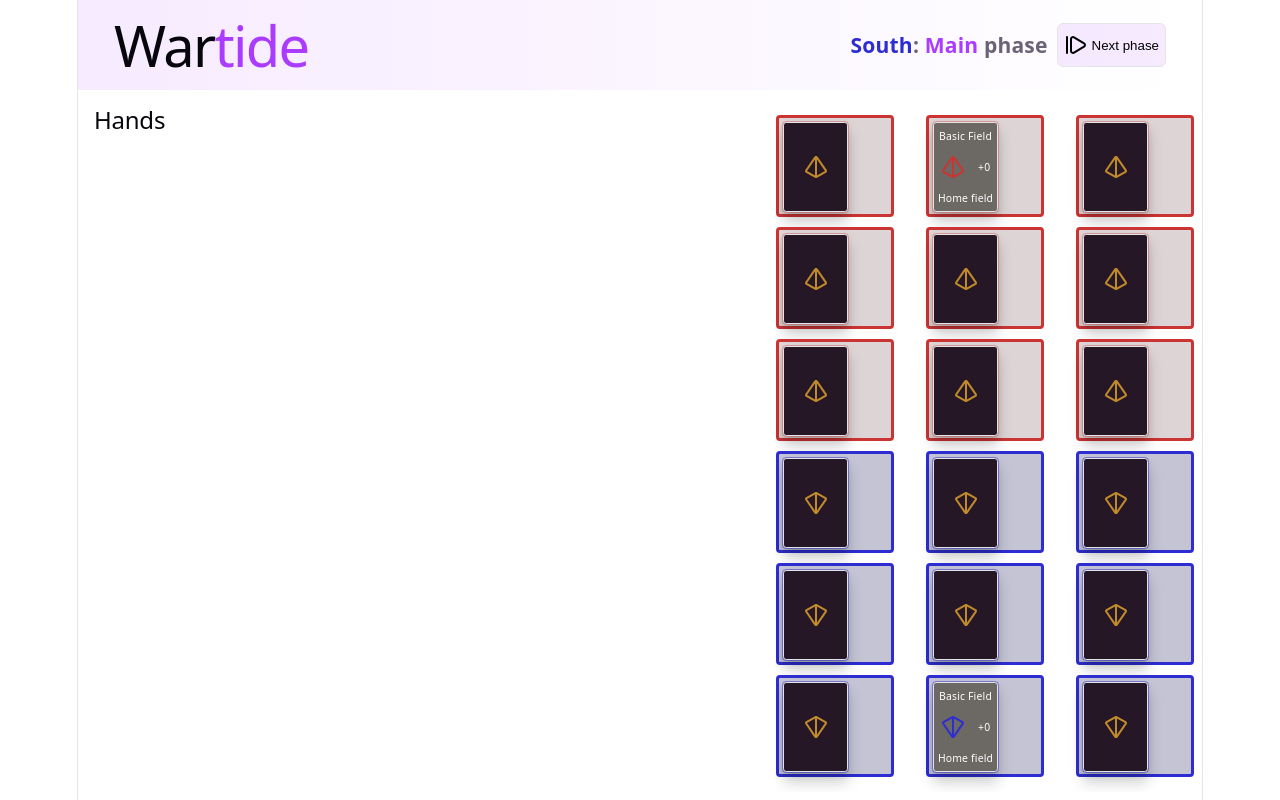
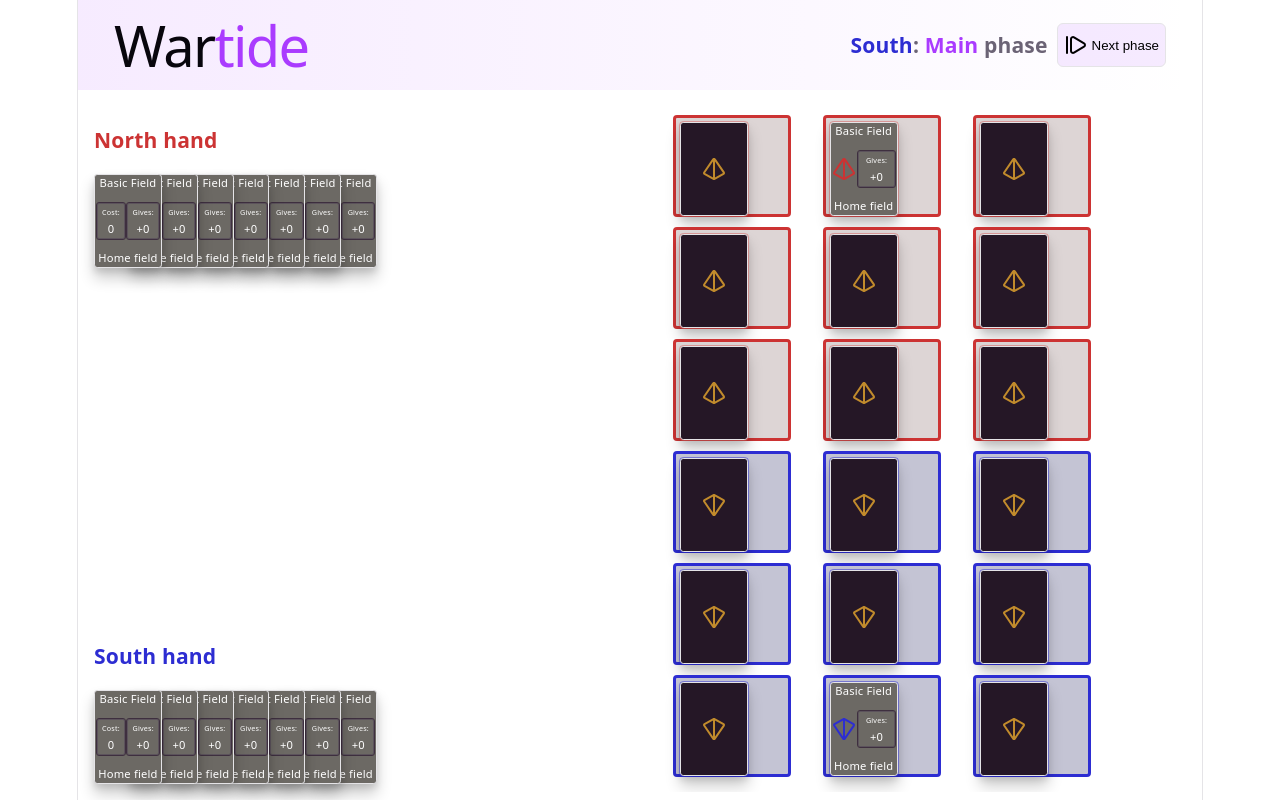
Before and after one commit to emilypummeroy/wartoad, a React (Vite) app: page / in a window 1280 px wide. Built offline with nearby package versions, Linux system fonts and the light colour scheme.

Commit message:
4: Add player hands
- So far, they:
  - only have 7 identical cards
  - cannot be drawn to
  - cannot be played from
  - are shown to both players

```diff
--- a/src/App.css
+++ b/src/App.css
@@ -17,6 +17,8 @@
   --card-front-highlight: #b3aeab;
   --card-text: white;
   --card-back: #251726;
+  --card-outline: #3e2f3f;
+  --card-border: #5c535c;
   --card-back-symbol: #c18b2c;
 
   color-scheme: light dark;
@@ -77,9 +79,11 @@ header {
 span.accent {
   color: var(--accent);
 }
+h3.north,
 span.north {
   color: var(--north);
 }
+h3.south,
 span.south {
   color: var(--south);
 }
@@ -90,17 +94,18 @@ span.south {
   justify-content: end;
   display: flex;
   align-items: center;
+  gap: 9px;
 
   padding: 0 36px;
 
   @media (max-width: 1024px) {
     padding: 0 24px;
   }
-
-  gap: 9px;
 }
 
 main {
+  text-align: start;
+
   margin-top: 90px;
   height: calc(100vh - 90px);
 
@@ -114,16 +119,62 @@ main {
 }
 
 .handarea {
-  margin: 2vh;
+  padding: 2vh;
+
+  min-width: 180px;
+
+  width: calc(90% - 70vh);
 
   display: flex;
   flex-direction: column;
-  align-items: center;
+  align-items: start;
+  justify-content: space-between;
   gap: 1vh;
+}
+
+.jiggle-row {
+  display: flex;
+  flex-direction: row-reverse;
+  justify-content: space-between;
+
+  margin: 0 2vh 0vh;
+  transition: margin 300ms ease;
+
+  .jiggle-card {
+    z-index: 10;
+    margin: 0 -2vh 0vh;
+    transition: all 300ms ease;
+  }
+
+  @media (max-aspect-ratio: 1) {
+    margin: 0 3.6vh 0vh;
+    .jiggle-card {
+      margin: 0 -3.6vh 0vh;
+    }
+
+    &:hover {
+      .jiggle-card {
+        margin: 0 -2vh 0vh;
+      }
+    }
+  }
+
+  &:hover {
+    justify-content: start;
+    margin: -2vh -3vh 0vh;
+    .jiggle-card {
+      padding: 3vh 0 0;
+      &:hover {
+        margin: 0vh 0vh 0vh;
+        padding: 0 3vh 3vh;
+      }
+    }
+  }
 }
 
 .playarea {
   margin: 3vh 1vh 1vh;
+  flex-grow: 1;
 
   overflow: scroll;
 
@@ -166,7 +217,9 @@ main {
 }
 
 .card {
-  height: 11vh;
+  text-align: center;
+
+  height: 11.5vh;
   aspect-ratio: 63 / 88;
   border-radius: 0.4vh;
 
@@ -178,12 +231,30 @@ main {
   background: var(--card-front);
   color: var(--card-text);
   border: 1px solid var(--border);
-  font-size: 1.3vh;
+  font-size: 1.4vh;
+  line-height: 2.1vh;
+
+  small {
+    font-size: 0.9vh;
+    display: block;
+  }
 
   .card-line {
     display: flex;
+    padding: 0.2vh;
+    gap: 0.2vh;
+    justify-content: space-evenly;
     align-items: center;
-    justify-content: space-around;
+
+    > div {
+      flex-grow: 1;
+      display: flex;
+      flex-direction: column;
+      align-items: center;
+      border: 1px solid var(--card-border);
+      border-radius: 2px;
+      outline: 1px solid var(--card-outline);
+    }
   }
 
   &.south {
--- a/src/App.tsx
+++ b/src/App.tsx
@@ -46,7 +46,9 @@ function NorthHomeBasicField() {
         <Pyramid>
           <title id={symbolId}>North owned</title>
         </Pyramid>
-        +0
+        <div>
+          <small>Gives:</small>+0
+        </div>
       </div>
       <div>Home field</div>
     </section>
@@ -57,16 +59,41 @@ function SouthHomeBasicField() {
   const nameId = useId();
   const symbolId = useId();
   return (
+    <div className="jiggle-card">
       <section aria-labelledby={`${symbolId} ${nameId}`} className="card south">
         <div id={nameId}>Basic Field</div>
         <div className="card-line">
           <Pyramid>
             <title id={symbolId}>South owned</title>
           </Pyramid>
-        +0
+          <div>
+            <small>Gives:</small>+0
+          </div>
         </div>
         <div>Home field</div>
       </section>
+    </div>
+  );
+}
+
+function HandBasicField() {
+  const nameId = useId();
+  const symbolId = useId();
+  return (
+    <div className="jiggle-card">
+      <section aria-labelledby={`${symbolId} ${nameId}`} className="card">
+        <div id={nameId}>Basic Field</div>
+        <div className="card-line">
+          <div>
+            <small>Cost:</small>0
+          </div>
+          <div>
+            <small>Gives:</small>+0
+          </div>
+        </div>
+        <div>Home field</div>
+      </section>
+    </div>
   );
 }
 
@@ -119,8 +146,35 @@ export function App() {
         </section>
       </header>
       <main>
-        <section className="handarea" aria-labelledby="hands">
-          <h2 id="hands">Hands</h2>
+        <section className="handarea">
+          <section aria-labelledby="north-hand">
+            <h3 id="north-hand" className="north">
+              North hand
+            </h3>
+            <div className="jiggle-row">
+              <HandBasicField />
+              <HandBasicField />
+              <HandBasicField />
+              <HandBasicField />
+              <HandBasicField />
+              <HandBasicField />
+              <HandBasicField />
+            </div>
+          </section>
+          <section aria-labelledby="south-hand">
+            <h3 id="south-hand" className="south">
+              South hand
+            </h3>
+          <div className="jiggle-row">
+            <HandBasicField />
+            <HandBasicField />
+            <HandBasicField />
+            <HandBasicField />
+            <HandBasicField />
+            <HandBasicField />
+            <HandBasicField />
+          </div>
+          </section>
         </section>
         <div className="playarea" role="grid">
           <div className="zonerow" role="row">
```
Also changed, not shown: 1 other file (tests, documents, lock files or other folders). Lines whose indentation alone changed are shown as unchanged.
